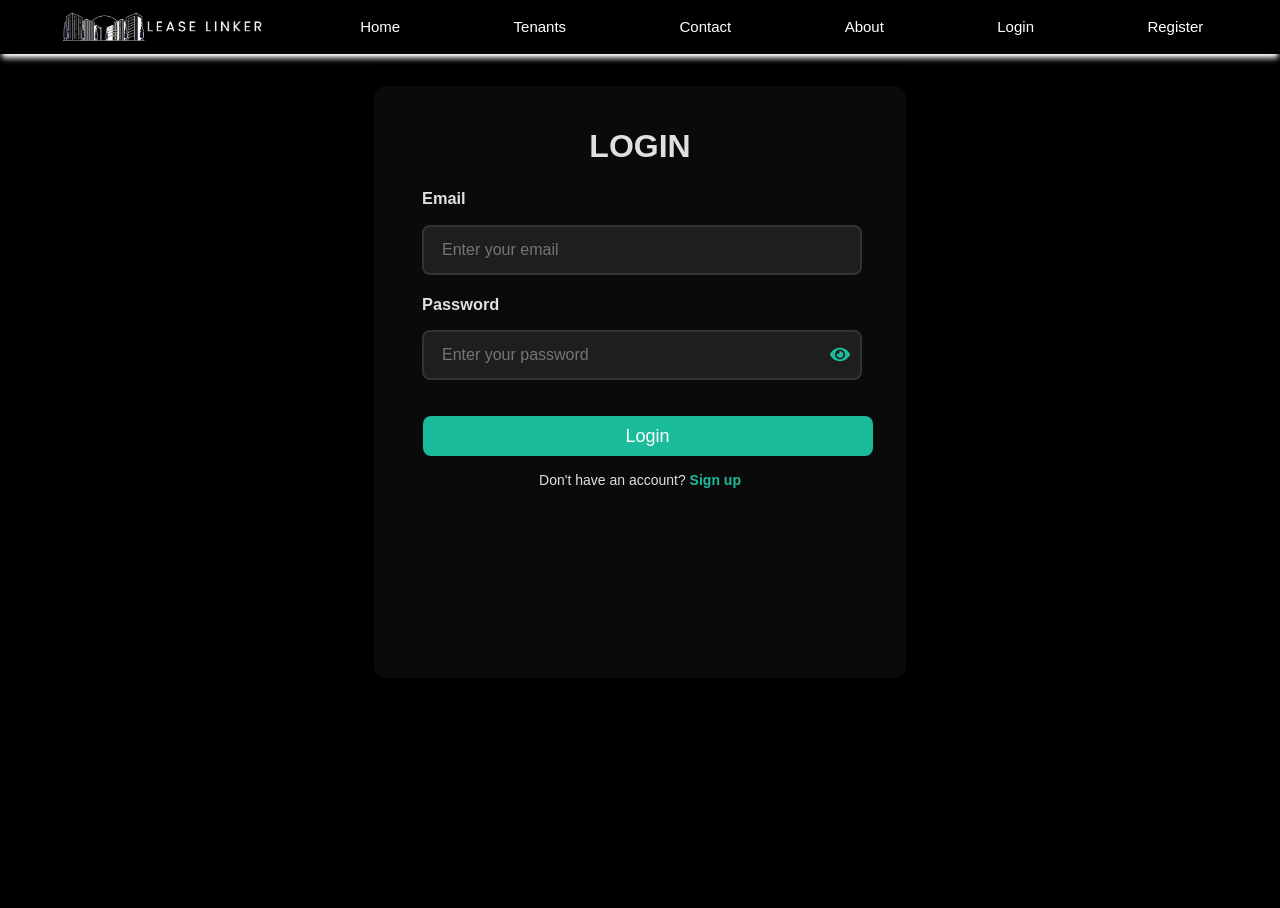
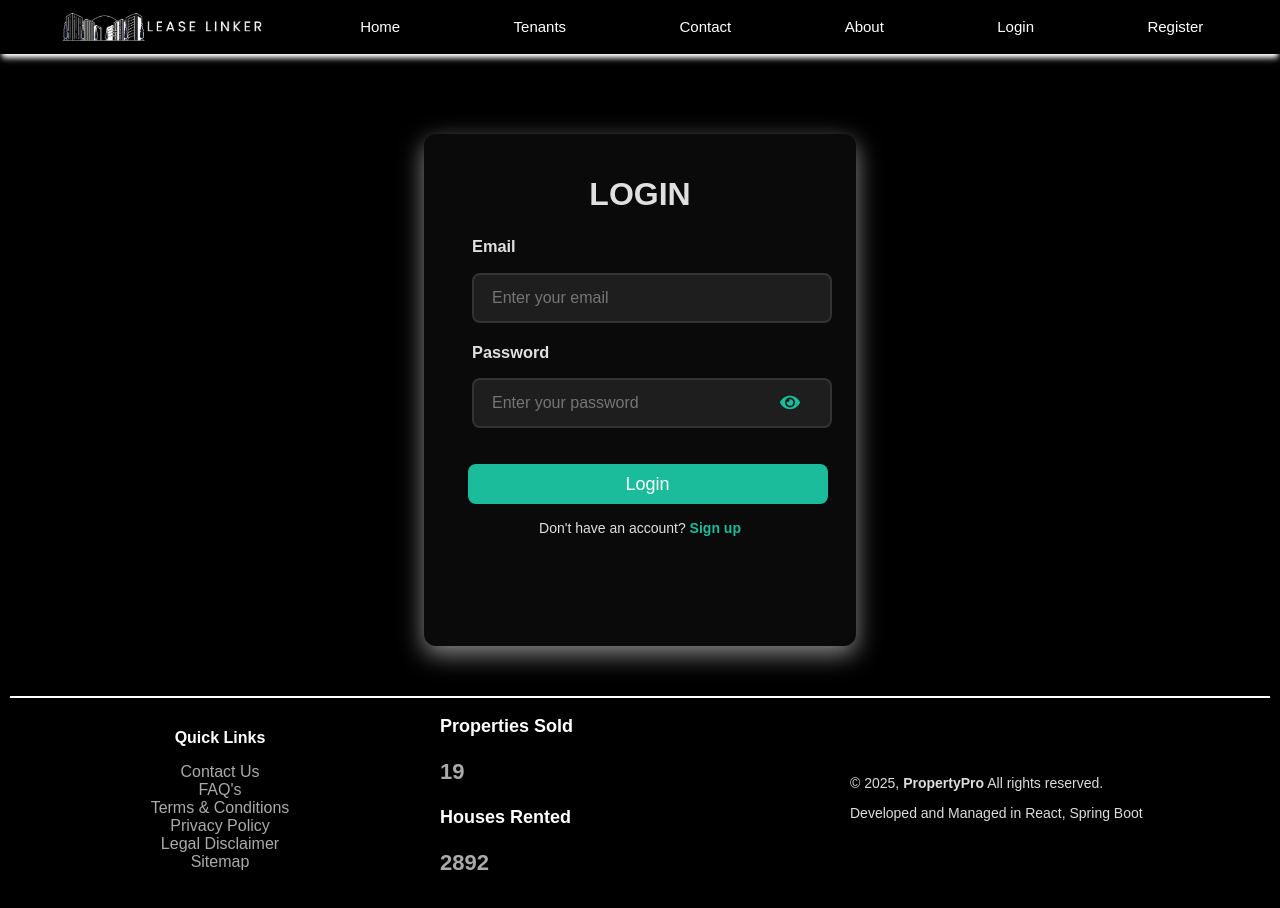
Before and after one commit to SAI30570SREERachapudi/Property-Management-System, a React (Vite) app in the folder client/: page /login in a window 1280 px wide. Shown: the top 908 px of the page. Built offline with nearby package versions, Linux system fonts and the light colour scheme.

Commit message:
Login Page CSS modifed

```diff
--- a/client/src/components/LoginForm.jsx
+++ b/client/src/components/LoginForm.jsx
@@ -1,4 +1,3 @@
-
 import React, { useState } from "react";
 import { FaEye, FaEyeSlash } from "react-icons/fa"; // Importing the eye icons
 import Footer from "./Footer";
@@ -19,7 +18,7 @@
 
   return (
     <div>
-      <div className="login-form">
+      <div className="custom-login-container">
         <h2>Login</h2>
         <form onSubmit={handleSubmit}>
           <div className="input-field">
--- a/client/src/css/LoginForm.css
+++ b/client/src/css/LoginForm.css
@@ -1,4 +1,4 @@
-.login-form {
+.custom-login-container {
   background: #0a0a0a; /* Very dark background */
   border-radius: 12px;
   box-shadow: 0 8px 24px rgba(235, 232, 232, 0.6);
```
